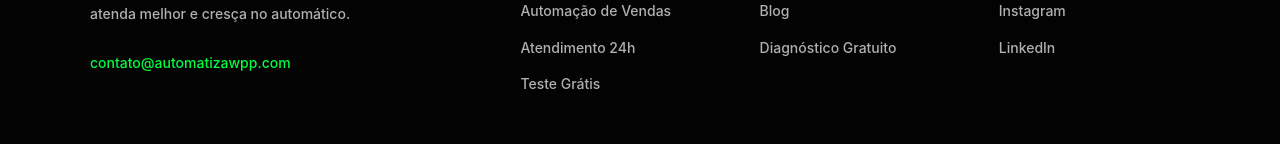
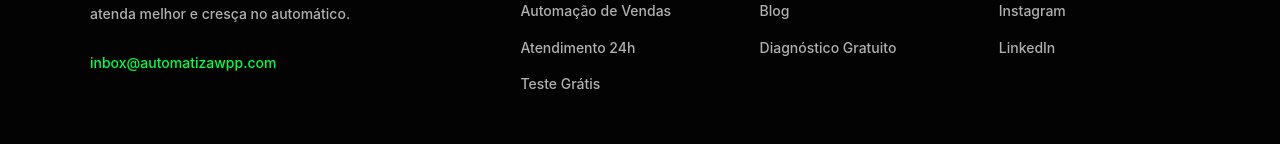
Before and after one commit to imeduuuu/automatizawpp-br, a Next.js app: page / in a window 1280 px wide. Shown: the part 3978-4122 px from the top of the page. Built offline with nearby package versions, Linux system fonts and the light colour scheme; no server answers.

Commit message:
fix(public): use inbox@automatizawpp.com instead of contato@ (only inbox@ exists in Bird)

```diff
--- a/src/app/(public)/automacao-atendimento/page.tsx
+++ b/src/app/(public)/automacao-atendimento/page.tsx
@@ -198,7 +198,7 @@ export default function AutomacaoAtendimentoPage() {
           </p>
           <div className="hero-actions reveal" style={{ justifyContent: 'center' }}>
             <Link href="/automacao-whatsapp#diagnostico" className="btn-primary">Diagnóstico Gratuito</Link>
-            <a href="mailto:contato@automatizawpp.com" className="btn-secondary">Falar com time</a>
+            <a href="mailto:inbox@automatizawpp.com" className="btn-secondary">Falar com time</a>
           </div>
         </div>
       </section>
--- a/src/app/(public)/layout.tsx
+++ b/src/app/(public)/layout.tsx
@@ -80,7 +80,7 @@ export default function PublicLayout({ children }: { children: ReactNode }) {
             contactPoint: {
               '@type': 'ContactPoint',
               contactType: 'Sales',
-              email: 'contato@automatizawpp.com',
+              email: 'inbox@automatizawpp.com',
             },
           }),
         }}
@@ -1029,8 +1029,8 @@ export default function PublicLayout({ children }: { children: ReactNode }) {
             <p style={{ color: 'var(--text-soft)', fontSize: '0.875rem', lineHeight: 1.7, marginBottom: '1.5rem', maxWidth: '280px' }}>
               Plataforma de automação WhatsApp com IA para negócios brasileiros. Venda mais, atenda melhor e cresça no automático.
             </p>
-            <a href="mailto:contato@automatizawpp.com" style={{ color: 'var(--neon)', fontSize: '0.875rem', textDecoration: 'none' }}>
-              contato@automatizawpp.com
+            <a href="mailto:inbox@automatizawpp.com" style={{ color: 'var(--neon)', fontSize: '0.875rem', textDecoration: 'none' }}>
+              inbox@automatizawpp.com
             </a>
           </div>
 
@@ -1056,7 +1056,7 @@ export default function PublicLayout({ children }: { children: ReactNode }) {
           <div className="footer-col">
             <h4>Contato</h4>
             <ul>
-              <li><a href="mailto:contato@automatizawpp.com">E-mail</a></li>
+              <li><a href="mailto:inbox@automatizawpp.com">E-mail</a></li>
               <li><a href="https://instagram.com/automatizawpp" target="_blank" rel="noopener noreferrer">Instagram</a></li>
               <li><a href="https://linkedin.com/company/automatizawpp" target="_blank" rel="noopener noreferrer">LinkedIn</a></li>
             </ul>
--- a/src/app/(public)/privacidade/page.tsx
+++ b/src/app/(public)/privacidade/page.tsx
@@ -79,7 +79,7 @@ export default function PrivacidadePage() {
           </ul>
 
           <div className="highlight-box">
-            <p style={{ margin: 0 }}>Para exercer seus direitos ou esclarecer dúvidas, entre em contato pelo e-mail <a href="mailto:contato@automatizawpp.com">contato@automatizawpp.com</a>. Respondemos em até 15 dias úteis.</p>
+            <p style={{ margin: 0 }}>Para exercer seus direitos ou esclarecer dúvidas, entre em contato pelo e-mail <a href="mailto:inbox@automatizawpp.com">inbox@automatizawpp.com</a>. Respondemos em até 15 dias úteis.</p>
           </div>
 
           <h2>8. Cookies</h2>
@@ -89,7 +89,7 @@ export default function PrivacidadePage() {
           <p>Podemos atualizar esta política periodicamente. Notificaremos sobre alterações relevantes por e-mail ou aviso na plataforma. O uso continuado após a notificação implica aceite das mudanças.</p>
 
           <h2>10. Contato</h2>
-          <p>AutomatizaWPP · <a href="mailto:contato@automatizawpp.com">contato@automatizawpp.com</a> · São Paulo, Brasil</p>
+          <p>AutomatizaWPP · <a href="mailto:inbox@automatizawpp.com">inbox@automatizawpp.com</a> · São Paulo, Brasil</p>
         </div>
       </main>
     </>
--- a/src/app/(public)/termos/page.tsx
+++ b/src/app/(public)/termos/page.tsx
@@ -62,7 +62,7 @@ export default function TermosPage() {
           </ul>
 
           <h2>5. Conta e acesso</h2>
-          <p>Você é responsável por manter a confidencialidade das suas credenciais. Notifique imediatamente a AutomatizaWPP sobre qualquer uso não autorizado da sua conta em <a href="mailto:contato@automatizawpp.com">contato@automatizawpp.com</a>.</p>
+          <p>Você é responsável por manter a confidencialidade das suas credenciais. Notifique imediatamente a AutomatizaWPP sobre qualquer uso não autorizado da sua conta em <a href="mailto:inbox@automatizawpp.com">inbox@automatizawpp.com</a>.</p>
 
           <h2>6. Planos e pagamento</h2>
           <ul>
@@ -94,7 +94,7 @@ export default function TermosPage() {
           <p>Estes termos são regidos pelas leis brasileiras, incluindo o Código de Defesa do Consumidor (Lei 8.078/1990) e a LGPD (Lei 13.709/2018). O foro competente é o da Comarca de São Paulo, SP.</p>
 
           <div className="highlight-box">
-            <p style={{ margin: 0 }}>Dúvidas sobre estes termos? Entre em contato pelo e-mail <a href="mailto:contato@automatizawpp.com">contato@automatizawpp.com</a>.</p>
+            <p style={{ margin: 0 }}>Dúvidas sobre estes termos? Entre em contato pelo e-mail <a href="mailto:inbox@automatizawpp.com">inbox@automatizawpp.com</a>.</p>
           </div>
         </div>
       </main>
--- a/src/app/pricing/page.tsx
+++ b/src/app/pricing/page.tsx
@@ -366,7 +366,7 @@ export default function PricingPage() {
           </p>
           <div className="flex flex-col sm:flex-row gap-4 justify-center">
             <a
-              href="mailto:contato@automatizawpp.com"
+              href="mailto:inbox@automatizawpp.com"
               className="px-6 py-3 rounded-xl bg-green-500 text-black font-600 hover:bg-green-400 transition"
             >
               Falar por e-mail
```
